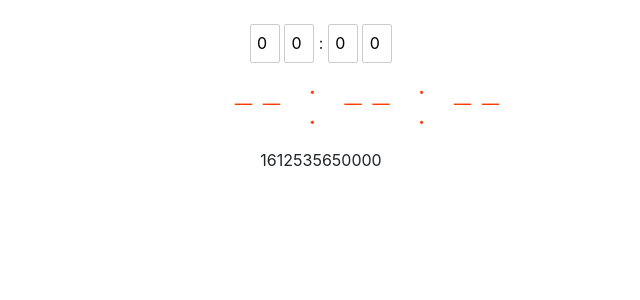
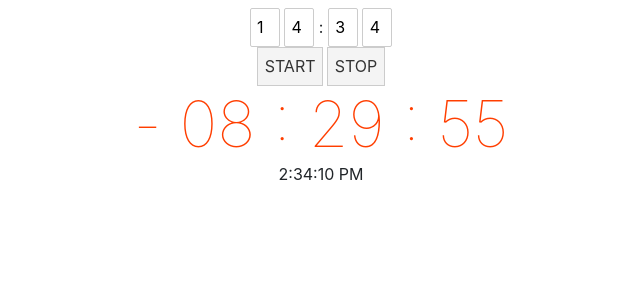
Before and after one commit to tmscsb/timer, a Svelte app: page / in a window 1280 px wide. Shown: the top 300 px of the page, without its empty margins (319-959 px from the left). Built offline with nearby package versions, Linux system fonts and the light colour scheme.

Commit message:
improvements

```diff
--- a/src/App.svelte
+++ b/src/App.svelte
@@ -1,24 +1,33 @@
 <script lang="ts">
     import Timer from "./components/Timer.svelte";
     import PunchIn from "./components/PunchIn.svelte";
-	let punchInTime: number = Date.now();
+    import { onMount } from "svelte";
+
+    let punchInTime: number = getPunchInTime();
     let duration: number = (8 * 60 + 30) * 60 * 1000;
-	const inputNumber: number = 4;
+
+    onMount(() => {});
+
+    function getPunchInTime(): number {
+        const punchIn = localStorage.getItem("punchIn");
+        if (punchIn) {
+            return parseInt(punchIn);
+        } else {
+            return Date.now();
+        }
+    }
 </script>
 
 <main>
-	<PunchIn {inputNumber} bind:punchInTime />
+    <PunchIn bind:punchInTime />
     <Timer bind:from={punchInTime} {duration} />
-	{punchInTime}
+    {new Date(punchInTime).toLocaleTimeString()}
 </main>
 
 <style>
     @import url("https://stackpath.bootstrapcdn.com/bootstrap/4.5.0/css/bootstrap.min.css");
     main {
         text-align: center;
-		padding: 1em;
-		max-width: 240px;
-		margin: 0 auto;
     }
 
     /* h1 {
--- a/src/components/Input.svelte
+++ b/src/components/Input.svelte
@@ -1,6 +1,7 @@
 <script lang="ts">
     import { createEventDispatcher, onMount } from "svelte";
     export let value: number;
+    export let id: string;
     const dispatch = createEventDispatcher();
 
     onMount(() => {
@@ -8,18 +9,21 @@
     });
 
     function onkeyup(e: KeyboardEvent) {
-        console.log(e.key);
-        if (e.key == "Backspace") {
+        if (e.key == "ArrowLeft") {
             dispatch("prev", e.target);
         } else {
-            dispatch("next", e.target);
+            if (e.key != "Backspace") {
+                dispatch("next", e.target);
+            }
         }
     }
 </script>
 
 <input
+    {id}
     bind:value
     on:keyup={(e) => onkeyup(e)}
+    on:click={(event) => event.currentTarget.select()}
     class="small-input"
     type="text"
     maxlength="1"
--- a/src/components/PunchIn.svelte
+++ b/src/components/PunchIn.svelte
@@ -1,46 +1,52 @@
 <script lang="ts">
     import { onMount } from "svelte";
     import Input from "./Input.svelte";
-    export let inputNumber: number;
     export let punchInTime: number;
     let h1: number = 0;
     let h2: number = 0;
     let m1: number = 0;
     let m2: number = 0;
-    let currentInput: number = 0;
 
-    onMount(() => {});
+    onMount(() => {
+        let date = new Date(punchInTime);
+        h1 = Math.floor(date.getHours() / 10);
+        h2 = date.getHours() % 10;
+        m1 = Math.floor(date.getMinutes() / 10);
+        m2 = date.getMinutes() % 10;
+    });
 
     function next(current: CustomEvent) {
-        if (currentInput + 1 < inputNumber) {
-            currentInput = currentInput + 1;
-            const next = current.detail.nextElementSibling;
+        const next: HTMLInputElement = current.detail.nextElementSibling;
+        if (next != null && "0123".includes(next.id) && next.id != "") {
             next.focus();
+            next.select();
             punchInTime = calculateTime();
-            console.log(punchInTime);
+            localStorage.setItem("punchIn", punchInTime.toString());
         }
     }
 
     function prev(current: CustomEvent) {
-        if (currentInput - 1 > 0) {
-            currentInput = currentInput - 1;
-            const prev = current.detail.previousElementSibling;
+        const prev: HTMLInputElement = current.detail.previousElementSibling;
+        if (prev != null && "0123".includes(prev.id) && prev.id != "") {
             prev.focus();
+            prev.select();
             punchInTime = calculateTime();
-            console.log(punchInTime);
+            localStorage.setItem("punchIn", punchInTime.toString());
         }
     }
 
     function calculateTime(): number {
-        return (h1 * 10 + h2) * 60 * 60 * 1000 + (m1 * 10 + m2) * 60 * 1000;
+        let d: Date = new Date();
+        d.setHours(+h1 * 10 + +h2, +m1 * 10 + +m2);
+        return d.valueOf();
     }
 </script>
 
-<Input bind:value={h1} on:next={(e) => next(e)} on:prev={(e) => prev(e)} />
-<Input bind:value={h2} on:next={(e) => next(e)} on:prev={(e) => prev(e)} />
+<Input id="0" bind:value={h1} on:next={(e) => next(e)} on:prev={(e) => prev(e)} />
+<Input id="1" bind:value={h2} on:next={(e) => next(e)} on:prev={(e) => prev(e)} />
 :
-<Input bind:value={m1} on:next={(e) => next(e)} on:prev={(e) => prev(e)} />
-<Input bind:value={m2} on:next={(e) => next(e)} on:prev={(e) => prev(e)} />
+<Input id="2" bind:value={m1} on:next={(e) => next(e)} on:prev={(e) => prev(e)} />
+<Input id="3" bind:value={m2} on:next={(e) => next(e)} on:prev={(e) => prev(e)} />
 
 <style scoped>
 </style>
--- a/src/components/Timer.svelte
+++ b/src/components/Timer.svelte
@@ -5,8 +5,18 @@
     export let from: number;
     export let duration: number;
     let timer: Time;
+    let uptimer: Time;
 
-    onMount(() => {});
+    let clock: number;
+    let upclock: number;
+
+    onMount(() => {
+        if (from + +duration > Date.now()) {
+            clock = startClock();
+        } else {
+            upclock = starUpClock();
+        }
+    });
 
     function getTimeRemaining(fromTime: number, duration: number): Time {
         const total = fromTime + duration - Date.now();
@@ -25,43 +35,83 @@
         return t;
     }
 
-    function fillWithLeadingZero(time: Time): Time {
-        let t: Time = time;
-        t.hoursWithL0 =
-            t.hours < 9 ? "0" + t.hours.toString() : t.hours.toString();
-        t.minutesWithL0 =
-            t.minutes < 9 ? "0" + t.minutes.toString() : t.minutes.toString();
-        t.secondsWithL0 =
-            t.seconds < 9 ? "0" + t.seconds.toString() : t.seconds.toString();
+    function getTimeFromUp(fromTime: number, duration: number): Time {
+        const total = -(fromTime + +duration - +Date.now());
+        const seconds = Math.floor((total / 1000) % 60);
+        const minutes = Math.floor((total / 1000 / 60) % 60);
+        const hours = Math.floor((total / (1000 * 60 * 60)) % 24);
+        const days = Math.floor(total / (1000 * 60 * 60 * 24));
+
+        const t = fillWithLeadingZero({
+            total,
+            days,
+            hours,
+            minutes,
+            seconds,
+        });
         return t;
     }
 
-    function initializeClock() {
+    function fillWithLeadingZero(time: Time): Time {
+        let t: Time = time;
+        t.hoursWithL0 = t.hours < 10 ? "0" + t.hours.toString() : t.hours.toString();
+        t.minutesWithL0 = t.minutes < 10 ? "0" + t.minutes.toString() : t.minutes.toString();
+        t.secondsWithL0 = t.seconds < 10 ? "0" + t.seconds.toString() : t.seconds.toString();
+        return t;
+    }
+
+    function startClock(): number {
         const timeinterval = setInterval(() => {
             timer = getTimeRemaining(from, duration);
             if (timer.total <= 0) {
                 clearInterval(timeinterval);
             }
         }, 1000);
+        return timeinterval;
+    }
+    function stopClock(interval: number) {
+        clearInterval(interval);
+    }
+
+    function starUpClock(): number {
+        const timeinterval = setInterval(() => {
+            uptimer = getTimeFromUp(from, duration);
+            if (uptimer.total <= 0) {
+                clearInterval(timeinterval);
+            }
+        }, 1000);
+        return timeinterval;
     }
 </script>
 
-<main>
+<div>
+    <button on:click={() => (clock = startClock())}> START</button>
+    <button on:click={() => stopClock(clock)}> STOP</button>
+
     {#if timer && from && duration}
         <h1>
-            {timer.hoursWithL0} : {timer.minutesWithL0} : {timer.secondsWithL0}
+            - {timer.hoursWithL0} : {timer.minutesWithL0} : {timer.secondsWithL0}
+        </h1>
+    {:else if uptimer && from && duration}
+        <h1>
+            + {uptimer.hoursWithL0} : {uptimer.minutesWithL0} : {uptimer.secondsWithL0}
         </h1>
     {:else}
         <h1>-- : -- : --</h1>
     {/if}
-</main>
+</div>
 
 <style scoped>
+    div {
+        width: 400px;
+        margin: 0 auto;
+    }
+
     h1 {
         color: #ff3e00;
+        margin: 0 auto;
         text-transform: uppercase;
         font-size: 4em;
         font-weight: 100;
-        width: 300px;
     }
 </style>
```
Lines whose indentation alone changed are shown as unchanged.
